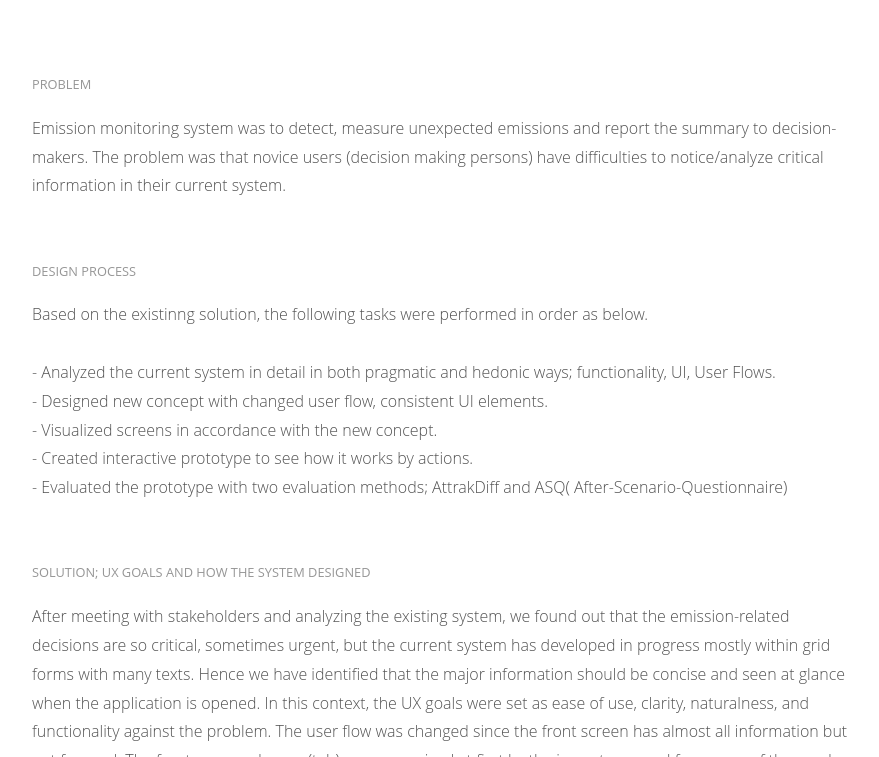
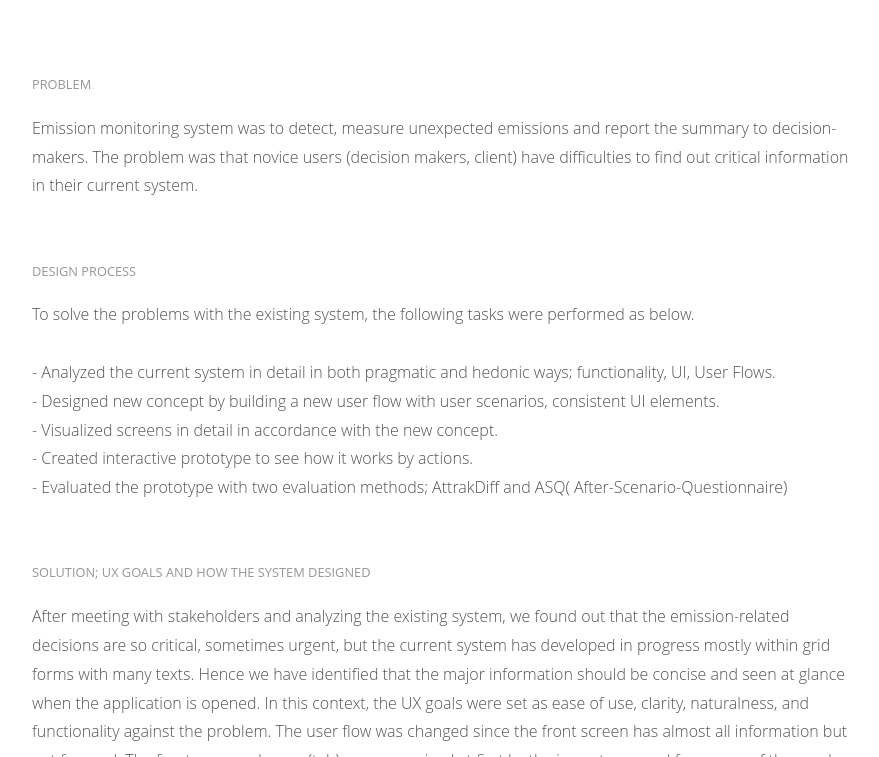
Before and after one commit to ljeun/portfolio_back, a Jekyll site: the page built from _posts/2018-03-01-emission-detector.markdown, in a window 1280 px wide and 900 px high, scrolled down 1038 px, cut to the strip 143-900 px from the top of the window. Shown: the whole strip, without its empty margins (198-1077 px from the left). Built offline with Jekyll 4.4.1, drawn with Linux system fonts in a browser that asks for light colours.

Commit message:
edit wrong letters

```diff
--- a/_posts/2018-03-01-emission-detector.markdown
+++ b/_posts/2018-03-01-emission-detector.markdown
@@ -8,9 +8,9 @@ period_detail: Oct.2017-Mar.2018
 role: User Experience Design and Evaluation; user flow, visualization, prototyping(Sketch+Invision)
 overview: Industrial project work with an emission company, Aeromon. I was involved in a user experience design and evaluation.
 section_1: Problem
-content_1: Emission monitoring system was to detect, measure unexpected emissions and report the summary to decision-makers. The problem was that novice users (decision making persons) have difficulties to notice/analyze critical information in their current system.
+content_1: Emission monitoring system was to detect, measure unexpected emissions and report the summary to decision-makers. The problem was that novice users (decision makers, client) have difficulties to find out critical information in their current system.
 section_2: Design Process
-content_2: Based on the existinng solution, the following tasks were performed in order as below.<br/><br/> - Analyzed the current system in detail in both pragmatic and hedonic ways; functionality, UI, User Flows. <br/> - Designed new concept with changed user flow, consistent UI elements.<br/> - Visualized screens in accordance with the new concept.<br/> - Created interactive prototype to see how it works by actions.<br/> - Evaluated the prototype with two evaluation methods; AttrakDiff and ASQ( After-Scenario-Questionnaire)
+content_2: To solve the problems with the existing system, the following tasks were performed as below. <br/><br/> - Analyzed the current system in detail in both pragmatic and hedonic ways; functionality, UI, User Flows. <br/> - Designed new concept by building a new user flow with user scenarios, consistent UI elements.<br/> - Visualized screens in detail in accordance with the new concept.<br/> - Created interactive prototype to see how it works by actions.<br/> - Evaluated the prototype with two evaluation methods; AttrakDiff and ASQ( After-Scenario-Questionnaire)
 section_3: Solution; UX Goals and how the system designed
 content_3:  After meeting with stakeholders and analyzing the existing system, we found out that the emission-related decisions are so critical, sometimes urgent, but the current system has developed in progress mostly within grid forms with many texts. Hence we have identified that the major information should be concise and seen at glance when the application is opened. In this context, the UX goals were set as ease of use, clarity, naturalness, and functionality against the problem. The user flow was changed since the front screen has almost all information but not focused. The front page and menu(tab) were organized at first by the importance and frequency of the used information, and the rest of screens were designed/visualized. The most improvements were the basic summary of emission user interface with quick filtering options.
 section_4: Challenge
```
